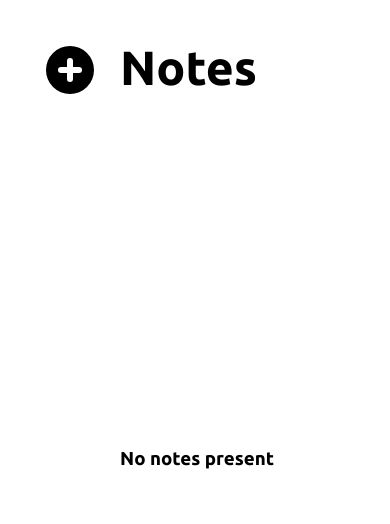
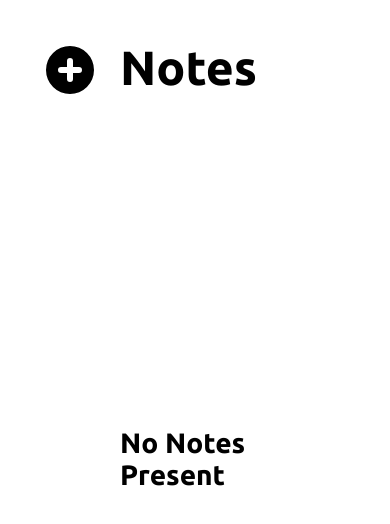
Before and after one commit to hammad38/notes-app, a React (Create React App) app: page / in a window 390 px wide. Shown: the top 524 px of the page. Built offline with nearby package versions, Linux system fonts and the light colour scheme.

Commit message:
adding responsiveness

```diff
--- a/src/Components/NoteContainer/NoteContainer.css
+++ b/src/Components/NoteContainer/NoteContainer.css
@@ -12,13 +12,23 @@
   display: flex;
   flex-wrap: wrap;
   gap: 20px;
-  overflow-y: scroll;
+  /* overflow-y: scroll; */
 }
 
-.no_Notes{
+.no_notes{
   display: flex;
-  justify-content: center;
   align-items: center;
+  margin-left: 450px;
+  text-transform: capitalize;
+  font-size: 24px;
+
+}
+
+@media only screen and (max-width: 390px) {
+  .no_notes{
+    margin: 0px;
+  }
+
 }
 
 .custom-scroll::-webkit-scrollbar {
--- a/src/Components/NoteContainer/NoteContainer.jsx
+++ b/src/Components/NoteContainer/NoteContainer.jsx
@@ -15,9 +15,9 @@ const NoteContainer = (props) => {
   const notes = reverseArray(props.notes);
 
   return (
-    <div className="note-container">
+    <div className="note-container custom-scroll">
       <h2>Notes</h2>
-      <div className="note-container_notes custom-scroll">
+      <div className="note-container_notes">
         {notes.length > 0 ? (
           notes.map((note) => (
             <Note
@@ -28,7 +28,9 @@ const NoteContainer = (props) => {
             />
           ))
         ) : (
-          <h3 className="no_Notes">No notes present</h3>
+          <div className="no_notes">
+            <h3 >No notes present</h3>
+          </div>
         )}
       </div>
     </div>
```
